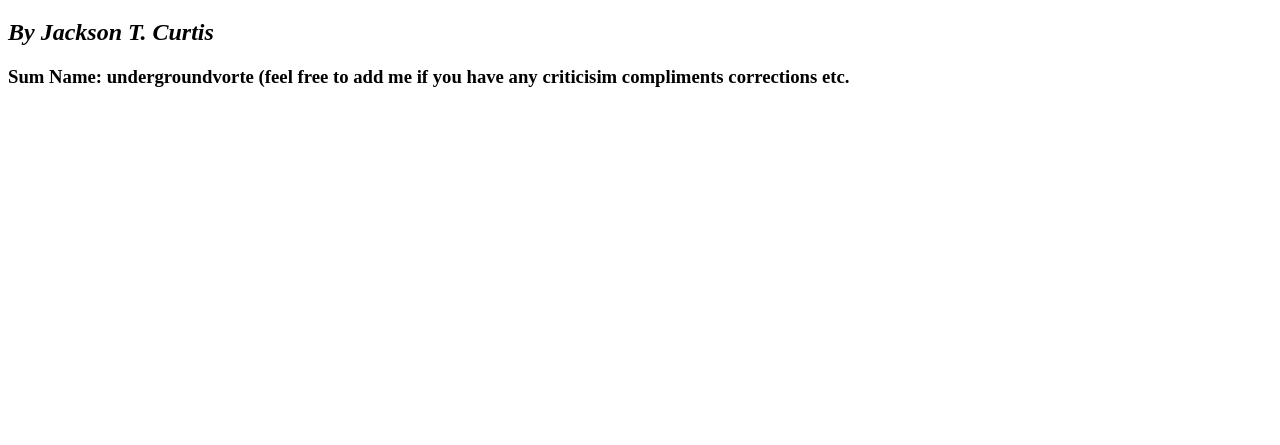
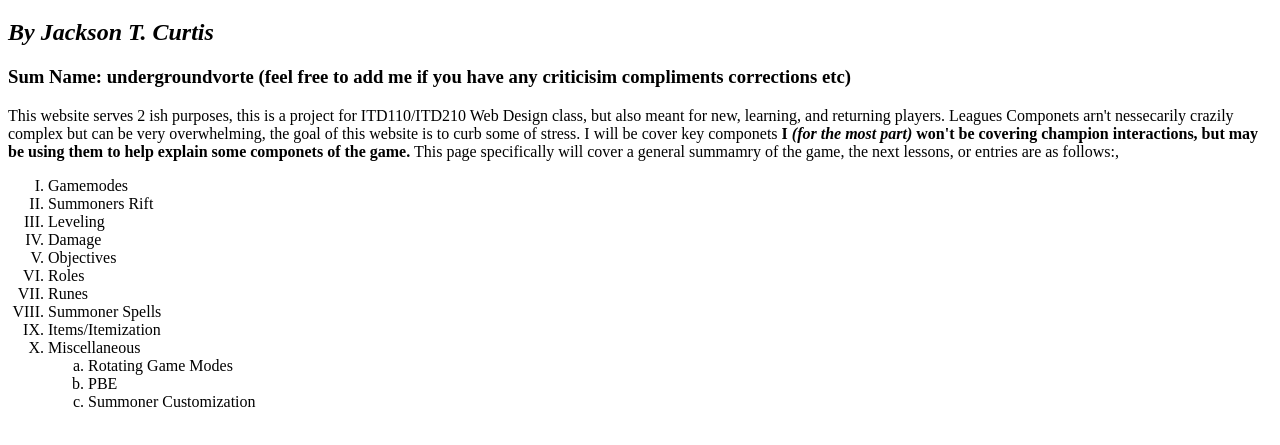
Before and after one commit to jackTCurtis/website, a plain HTML site: page project/index.html in a window 1280 px wide. Shown: the part 61-506 px from the top of the page. Drawn offline with Linux system fonts and the light colour scheme.

Commit message:
added index to index.html (funny I know), going to make a secret webpage cuase i dont feel like actually doing work

```diff
--- a/project/index.html
+++ b/project/index.html
@@ -10,7 +10,31 @@
 <!-- content ends above here -->
 <h1>League of Legends New Player Guide</h1>
 <h2><i>By Jackson T. Curtis</i></h2>
-<h3>Sum Name: undergroundvorte (feel free to add me if you have any criticisim compliments corrections etc.</h3>
+<h3>Sum Name: undergroundvorte (feel free to add me if you have any criticisim compliments corrections etc)</h3>
+
+This website serves 2 ish purposes, this is a project for ITD110/ITD210 Web Design class, but also meant for new, learning, and returning players. Leagues Componets arn't nessecarily crazily complex but can be very overwhelming, the goal of this website is to curb some of stress.
+	I will be cover key componets <b>I <i>(for the most part)</i> won't be covering champion interactions, but may be using them to help explain some componets of the game.</b> This page specifically will cover a general summamry of the game, the next lessons, or entries are as follows:,
+	<ol type="I">
+		<li>Gamemodes</li>
+		<li>Summoners Rift</li>
+		<li>Leveling</li>
+		<li>Damage</li>
+		<li>Objectives</li>
+		<li>Roles</li>
+		<li>Runes</li>
+		<li>Summoner Spells</li>
+		<li>Items/Itemization</li>
+		<li>Miscellaneous</li>
+		<ol type="a">
+			<li>Rotating Game Modes</li>
+			<li>PBE</li>
+			<li>Summoner Customization</li>
+		</ol>
+	</ol>
+
+
+
+
 
 
 </body>
```
